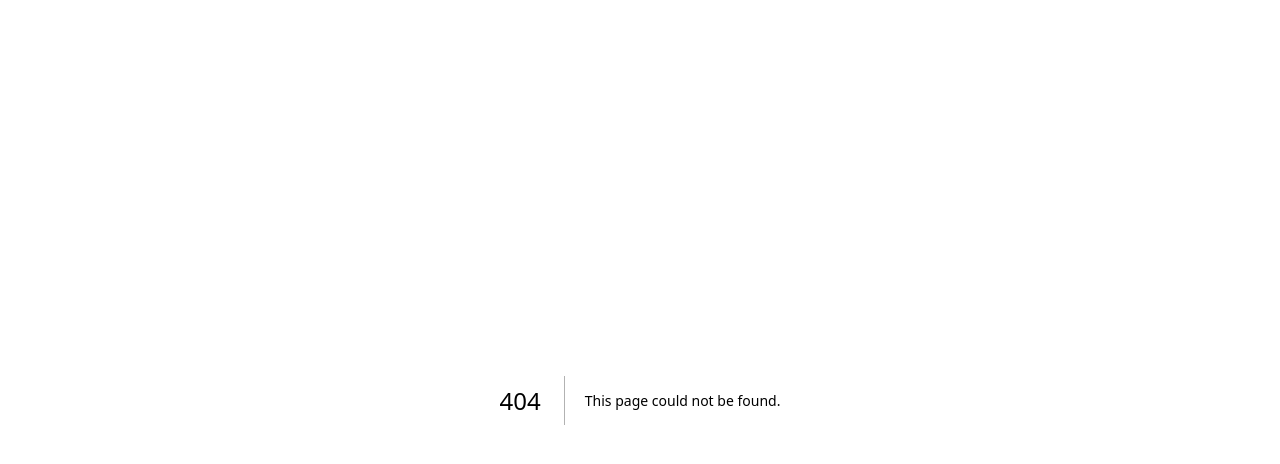
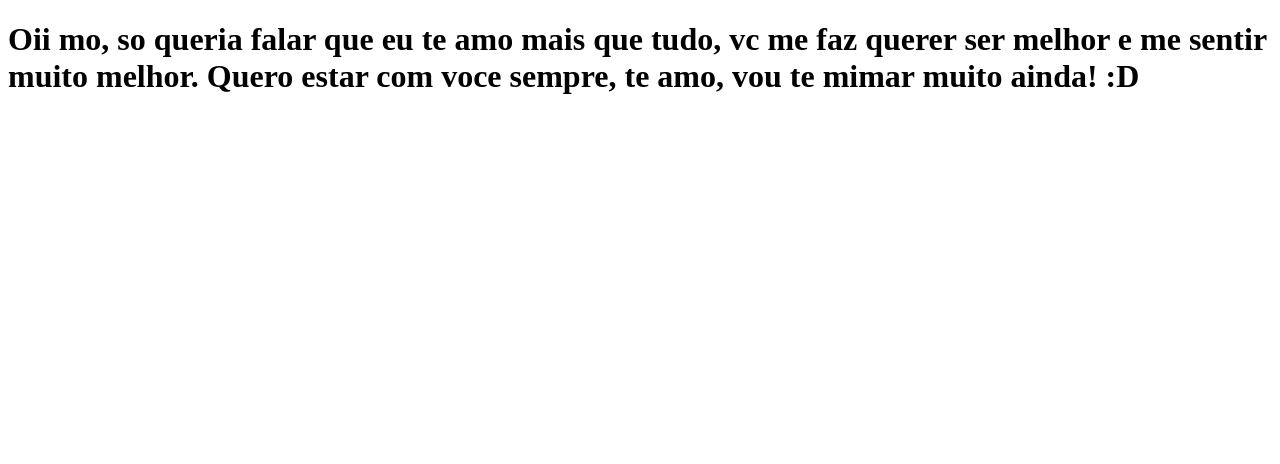
Before and after one commit to Thiag0WP/New-tab-news, a Next.js app: page /indexx in a window 1280 px wide. Before the commit this address had no page. Shown: the top 464 px of the page. Built offline with nearby package versions, Linux system fonts and the light colour scheme.

Commit message:
Copia do primeiro index

```diff
--- /dev/null
+++ b/pages/indexx.js
@@ -0,0 +1,11 @@
+function Home() {
+    return (
+        <h1>
+            Oii mo, so queria falar que eu te amo mais que tudo, vc me faz
+            querer ser melhor e me sentir muito melhor. Quero estar com voce
+            sempre, te amo, vou te mimar muito ainda! :D
+        </h1>
+    );
+}
+
+export default Home;
```
